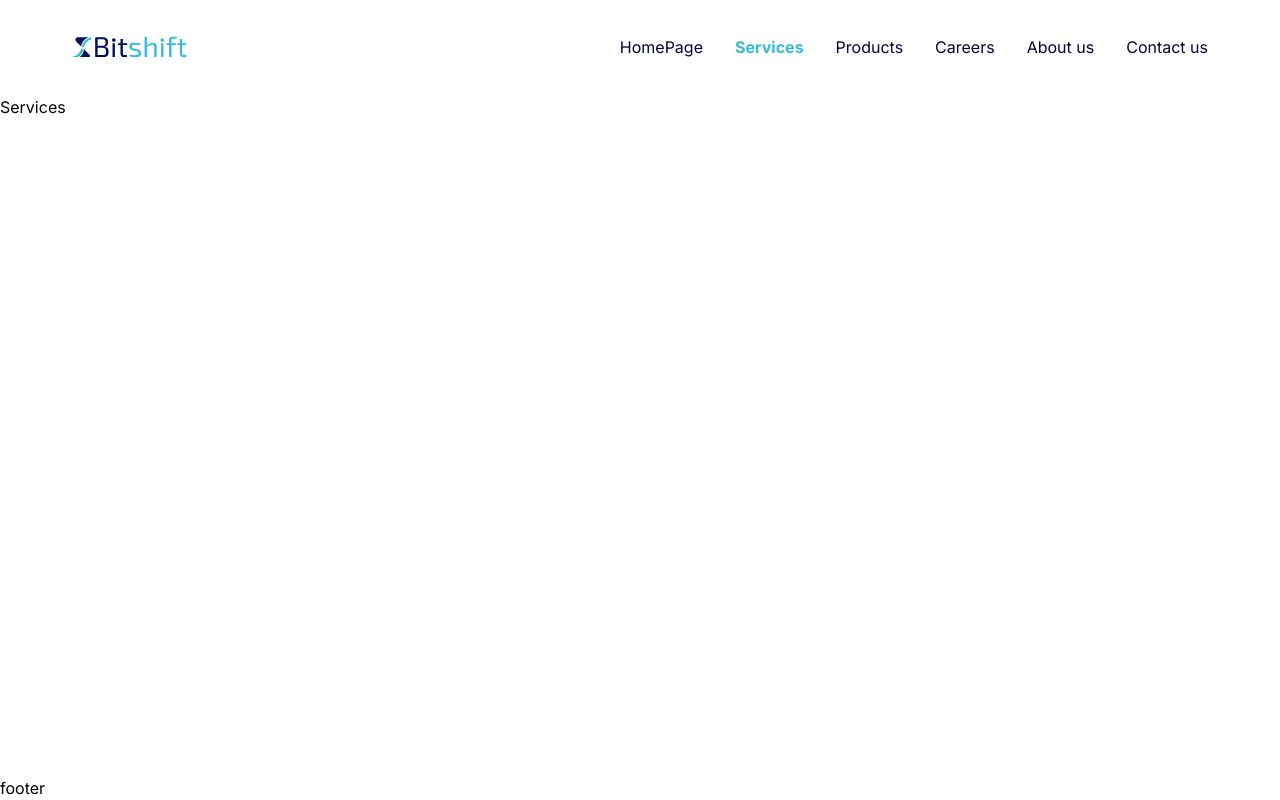
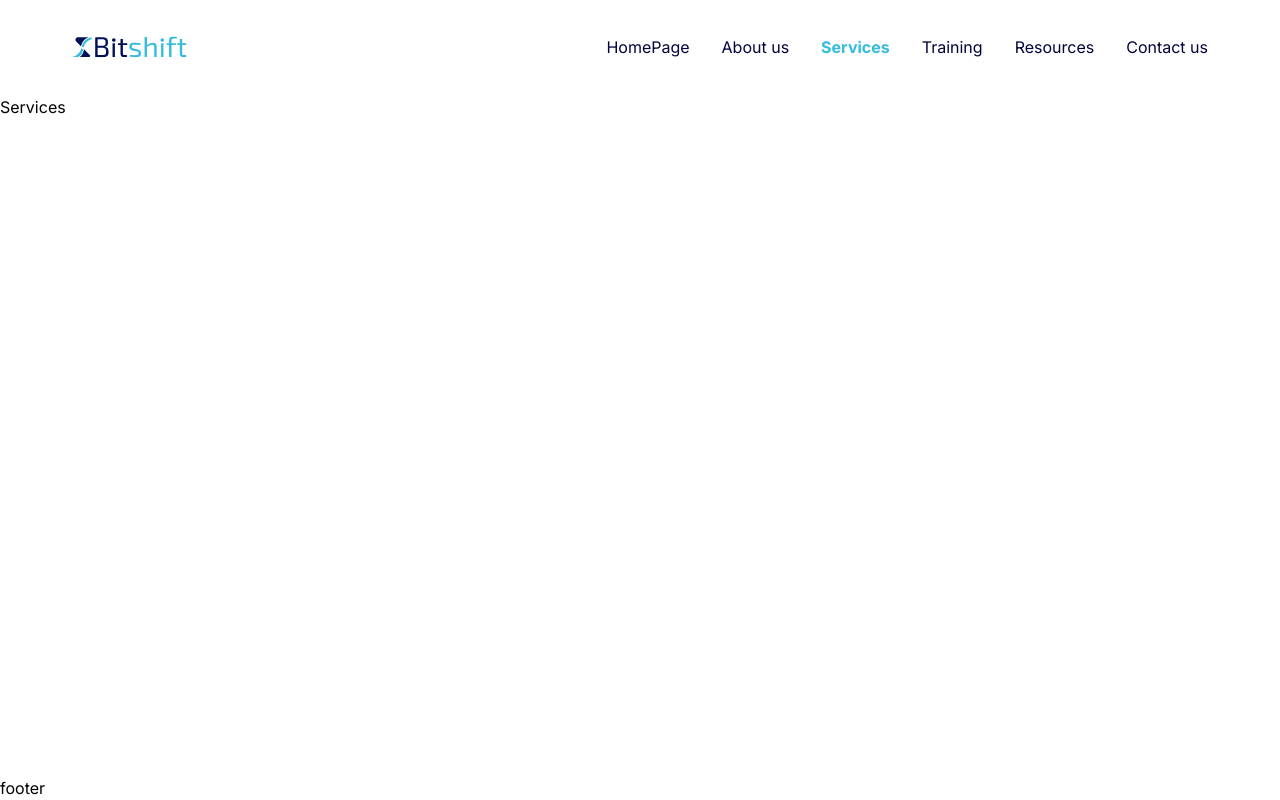
Before and after one commit to Ma7moudxG/bitshift, a Next.js app: page /services in a window 1280 px wide. Built offline with nearby package versions, Linux system fonts and the light colour scheme.

Commit message:
updating navbar and home slider

```diff
--- a/components/Hero.js
+++ b/components/Hero.js
@@ -16,7 +16,7 @@ export default function Hero() {
               text={words}
               speed={100} // typing speed
               eraseSpeed={50} // erasing speed
-              eraseDelay={1000} // delay before erasing
+              eraseDelay={500} // delay before erasing
               cursorRenderer={cursor => <span className="text-[#35BCDC]">{cursor}</span>}
               displayTextRenderer={(text, i) => {
                 return (
@@ -37,12 +37,20 @@ export default function Hero() {
             />
           </span>
         </h1>
-        <p className="max-w-[600px] mx-auto sm:p-6 md:p-8 p-12">
-          We are Zeno Technology, a team of talented and passionate IT experts who have a wealth of experience and knowledge in various domains and technologies.
-        </p>
-        <button className="bg-[#B6E89E] px-8 py-4 rounded-full text-[#02033B] font-bold">
-          Setup a quick call with us!
-        </button>
+
+        <h3 className="text-2xl sm:text-3xl md:text-4xl max-w-[500px] mx-auto sm:p-6 md:p-8 p-12">
+        Transform your business processes with Bitshift.
+        </h3>
+
+        {/* Centered buttons container */}
+        <div className="flex flex-col sm:flex-row items-center justify-center gap-4 max-w-[600px] mx-auto mt-8">
+          <button className="bg-white px-8 py-4 rounded-full text-[#02033B] font-bold">
+            Get Started
+          </button>
+          <button className="bg-[#B6E89E] px-8 py-4 rounded-full text-[#02033B] font-bold">
+            Learn More
+          </button>
+        </div>
       </div>
     </div>
   );
--- a/components/Navbar.js
+++ b/components/Navbar.js
@@ -6,10 +6,10 @@ import { usePathname } from 'next/navigation'; // Updated hook
 
 const navItems = {
   "HomePage": "/",
+  "About us": "/about_us",
   "Services": "/services",
-  "Products": "/products",
-  "Careers": "/careers",
-  "About us": "/about_us",
+  "Training": "/training",
+  "Resources": "/resources",
   "Contact us": "/contact_us"
 };
 
```
Also changed, not shown: public/home-slider-laptop.jpg, public/home-slider-laptop1.jpg (added).
